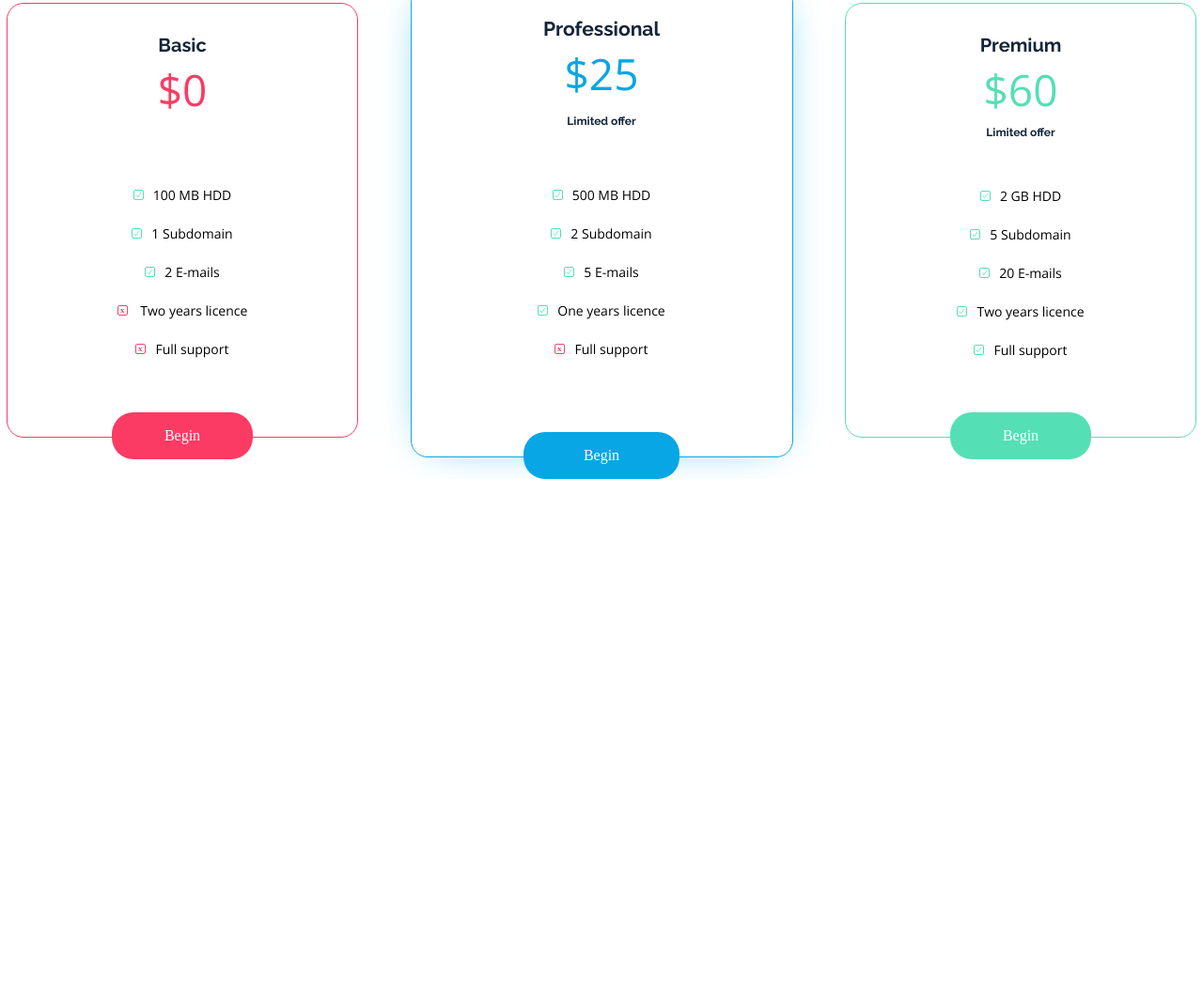
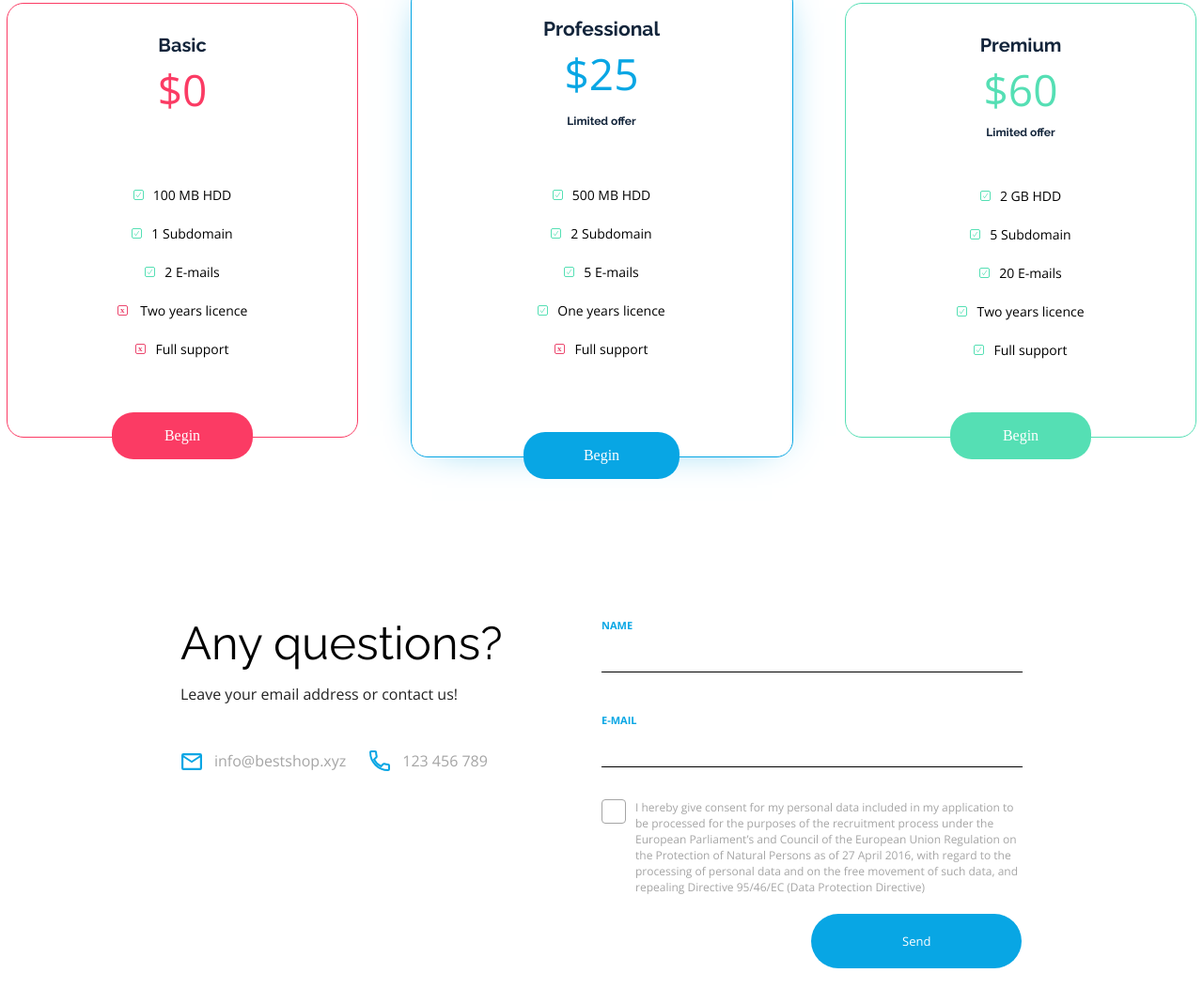
Before and after one commit to Dominikdoms/Dominikdoms.github.io, a plain HTML site: page index.html in a window 1280 px wide. Shown: the part 2858-3927 px from the top of the page at 94% size. Before the commit the page ends 3368 px from the top, so only its background shows below. Drawn offline with nearby package versions, Linux system fonts and the light colour scheme.

Commit message:
create form contact

```diff
--- a/css/style.css
+++ b/css/style.css
@@ -523,7 +523,7 @@ a:active, a:hover {
 
 .pricing {
     width: 1266px;
-    margin: 0 auto;
+    margin: 100px auto;
 }
 
 .pricing__limited {
@@ -678,3 +678,160 @@ a:active, a:hover {
 .pricing__box-premium {
     border: 1px solid var(--color-green);
 }
+
+/*-------------------------*/
+/*----------CONTACT--------*/
+/*-------------------------*/
+
+.contact {
+    margin: 155px auto 59px auto;
+    height: 376px;
+    width: 896px;
+    display: flex;
+    justify-content: center;
+}
+
+.contact__column {
+    width: 50%;
+}
+
+.contact__column-title {
+    font-family: var(--font-realway);
+    font-size: 49px;
+    font-weight: var(--font-size-nowmal);
+    margin-bottom: 22px;
+    color: var(--color-black);
+}
+
+.contact__instruction {
+    font-family: var(--font-spen-sans);
+    font-size: 16px;
+    font-weight: var(--color-black);
+    margin-bottom: 42px;
+}
+
+.details__item-mail {
+    text-decoration: none;
+    color: var(--color-grey);
+    font-family: var(--font-spen-sans);
+    font-size: 16px;
+    position: relative;
+    left: 9px;
+}
+
+.details__item-tel {
+    text-decoration: none;
+    color: var(--color-grey);
+    font-family: var(--font-spen-sans);
+    font-size: 16px;
+    margin-left: calc(57px - 27px);
+    position: relative;
+    left: 8px;
+}
+.details__item-mail::before {
+    content: "";
+    height: 27px;
+    width: 27px;
+    display: inline-block;
+    background-image: url("../assets/Mail Icon.svg");
+    position: relative;
+    left: -10px;
+    bottom: -9px;
+}
+
+.details__item-tel::before {
+    content: "";
+    display: inline-block;
+    width: 27px;
+    height: 27px;
+    background-image: url("../assets/Phone Icon.svg");
+    position: relative;
+    left: -10px;
+    bottom: -8px;
+}
+/*-----------FORM-----------*/
+
+.form {
+    margin: 0;
+    display: flex;
+    flex-direction: column;
+    width: 100%;
+    height: 157px;
+}
+
+.name {
+    margin-bottom: 45px;
+}
+
+.form__field {
+    height: 57px;
+    width: 100%;
+    display: flex;
+    flex-direction: column;
+    border-bottom: 1px solid var(--color-black);
+}
+
+.form__label {
+    margin-bottom: 10px;
+    font-family: var(--font-spen-sans);
+    font-size: 11px;
+    color: var(--color-primary);
+    font-weight: var(--font-size-big-bold);
+}
+/*-------*/
+.form__input {
+    line-height: 23px;
+    border: 0;
+    margin-bottom: 9px;
+}
+
+.checkbox input {
+    position: absolute;
+    opacity: 0;
+    cursor: pointer;
+    width: 0;
+    height: 0px;
+}
+
+.checkbox {
+    cursor: pointer;
+    display: flex;
+    margin-top: 34px;
+}
+
+.form__checkbox-icon  {
+    height: 24px;
+    width: 24px;
+    flex-shrink: 0;
+    flex-basis: 24px;
+    border: 1px solid var(--color-grey);
+    border-radius: 4px;
+    cursor: pointer;
+    margin-right: 10px;
+}
+
+.form__checkbox-text {
+    font-family: var(--font-spen-sans);
+    font-size: 12px;
+    line-height: 17px;
+    color: var(--color-grey);
+}
+
+.checkbox input:checked + span {
+    background-image: url("../assets/Checkmark.svg");
+    background-repeat: no-repeat;
+    background-position: center;
+}
+
+.contact__btn {
+    font-family: var(--font-spen-sans);
+    font-size: 13px;
+    color: var(--color-white);
+    background-color: var(--color-primary);
+    padding: 20px 97px;
+    position: relative;
+    right: -223px;
+    bottom: -20px;
+    border: 0;
+    border-radius: 35px;
+}
--- a/index.html
+++ b/index.html
@@ -134,7 +134,7 @@
                 </ul>
                 <a href="#" class="pricing__btn">Begin</a>
             </div>
-<!-----------------------------PROFESSIONAL---------------------------------------->
+            <!-----------------------------PROFESSIONAL---------------------------------------->
             <div class="pricing__box pricing__box-professional">
                 <h2 class="pricing__content-title pricing__content-title-professional">Professional</h2>
                 <p class="pricing__price pricing__price-professional">$25</p>
@@ -148,7 +148,7 @@
                 </ul>
                 <a href="#" class="pricing__btn  pricing__btn-professional">Begin</a>
             </div>
-<!----------------------------------PREMIUM---------------------------------------->
+            <!----------------------------------PREMIUM---------------------------------------->
             <div class="pricing__box pricing__box-premium">
                 <h2 class="pricing__content-title">Premium</h2>
                 <p class="pricing__price pricing__price-premium">$60</p>
@@ -164,6 +164,41 @@
             </div>
         </div>
     </section>
+    <!-----------------------------------CONTACT---------------------------------------->
+    <section class="contact">
+            <div class="contact__column">
+                <h2 class="contact__column-title">Any questions?</h2>
+                <p class="contact__instruction">Leave your email address or contact us!</p>
+                <div class="contact__details">
+                    <a href="mailto:info@bestshop.xyz" class="details__item-mail">info@bestshop.xyz</a>
+                    <a href="tel:123 456 789" class="details__item-tel">123 456 789</a>
+                </div>
+            </div>
+            <div class="contact__column">
+                <form action="#" class="form">
+                    <div class="form__field name">
+                        <label for="text" class="form__label">NAME</label>
+                        <input type="text" id="text" class="form__input">
+                    </div>
+                    <!----------------------------->
+                    <div class="form__field">
+                        <label for="email" class="form__label">E-MAIL</label>
+                        <input type="email" id="email" class="form__input">
+                    </div>
+                </form>
+                <div class="form__checkbox">
+                    <label class="checkbox">
+                        <input type="checkbox">
+                        <span class="form__checkbox-icon"></span>
+                        <p class="form__checkbox-text">
+                            I hereby give consent for my personal data included in my application to be processed for the purposes of the recruitment process under the European Parliament’s and Council of the European Union Regulation on the Protection of Natural Persons as of 27 April 2016, with regard to the processing of personal data and on the free movement of such data, and repealing Directive 95/46/EC (Data Protection Directive)
+                        </p>
+                    </label>
+                </div>
+                <button type="submit" class="contact__btn">Send</button>
+            </div>
+
+    </section>
 
 
 </main>
```
